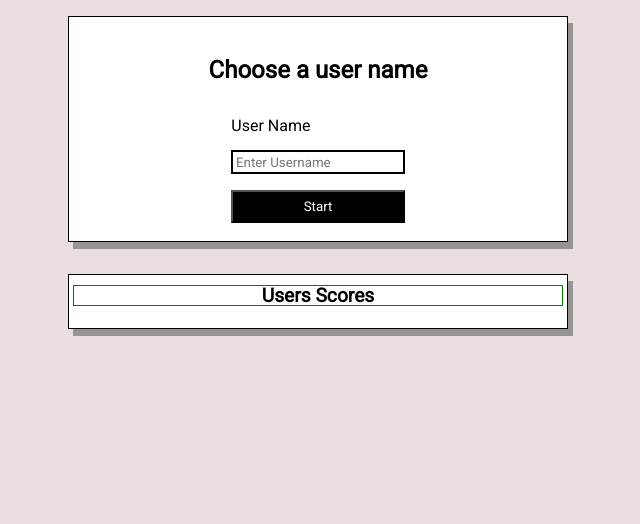
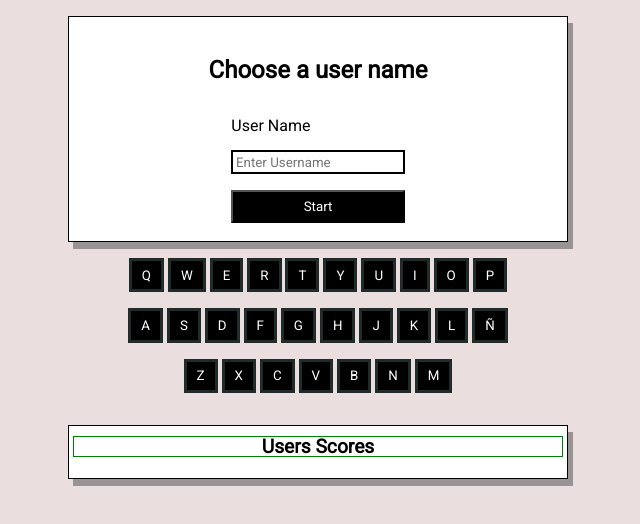
Before and after one commit to MiguelMayans/Hangman-Game, a plain HTML site: page index.html in a window 1280 px wide. Shown: the whole page, without its empty margins (322-962 px from the left). Drawn offline with Linux system fonts and the light colour scheme.

Commit message:
Added Keyboard

```diff
--- a/css/main.css
+++ b/css/main.css
@@ -53,7 +53,7 @@ RECORDATORIO: Versión oficial Iphone 12 (iOS 14) // 390px - 844px
   font-family: 'Roboto', sans-serif;
 }
 
-/* ------------------------ Body Section  ---------------------------- */
+/* ------------------------ Body Section: Fase 1  ---------------------------- */
 
 body {
   background-color: var(--backgroundwhite-clr);
@@ -107,6 +107,21 @@ body {
 
 }
 
+/* ------------------------ Body Section: Fase 2 ---------------------------- */
+.keyboard .row {
+  text-align: center;
+  margin: 1em auto
+}
+
+.keyboard input[type='button'] {
+  padding: 0.5em 0.75em;
+  gap: 1em;
+  border: 3px solid #202c2b;
+  background: black;
+  color: #fff;
+  text-transform: uppercase;
+}
+
 /* ------------------------ Main Section  ---------------------------- */
 
 main #aside_section {
--- a/index.html
+++ b/index.html
@@ -49,13 +49,51 @@ RECORDATORIO: Versión oficial Iphone 12 (iOS 14) // 390px - 844px
             </div>
 
             <div> <!-- FASE 2 -->
+                <section>
+                    <div class="keyboard">
+                        <div class="row">
+                            <input type="button" value="q">
+                            <input type="button" value="w">
+                            <input type="button" value="e">
+                            <input type="button" value="r">
+                            <input type="button" value="t">
+                            <input type="button" value="y">
+                            <input type="button" value="u">
+                            <input type="button" value="i">
+                            <input type="button" value="o">
+                            <input type="button" value="p">
+                        </div>
+                        <div class="row">
+                            <input type="button" value="a">
+                            <input type="button" value="s">
+                            <input type="button" value="d">
+                            <input type="button" value="f">
+                            <input type="button" value="g">
+                            <input type="button" value="h">
+                            <input type="button" value="j">
+                            <input type="button" value="k">
+                            <input type="button" value="l">
+                            <input type="button" value="ñ">
+                        </div>
+                        <div class="row">
+                            <input type="button" value="z">
+                            <input type="button" value="x">
+                            <input type="button" value="c">
+                            <input type="button" value="v">
+                            <input type="button" value="b">
+                            <input type="button" value="n">
+                            <input type="button" value="m">
+                        </div>
+                    </div>
 
             </div>
+        </section>
+        </div>
 
-            <aside id="aside_section">
-                <h4 class="aside_title">Users Scores</h4>
-                <ul class="aside_list" id="users_li"></ul>
-            </aside>
+        <aside id="aside_section">
+            <h4 class="aside_title">Users Scores</h4>
+            <ul class="aside_list" id="users_li"></ul>
+        </aside>
 
         </section>
     </main>
--- a/main.js
+++ b/main.js
@@ -16,6 +16,27 @@ let input = document.querySelector('.form__input');
 let userList = document.querySelector('#users_li');
 let homeContainer = document.querySelector('.form_container')
 
+
+// Adding keyboard //
+var alphabet = ['a', 'b', 'c', 'd', 'e', 'f', 'g', 'h',
+    'i', 'j', 'k', 'l', 'm', 'n', 'o', 'p', 'q', 'r', 's',
+    't', 'u', 'v', 'w', 'x', 'y', 'z'];
+
+// create alphabet ul
+var buttons = function () {
+    let myButtons = document.querySelector('.keyboard');
+    let letters = document.createElement('ul');
+
+    for (var i = 0; i < alphabet.length; i++) {
+        letters.id = 'alphabet';
+        list = document.createElement('li');
+        list.id = 'letter';
+        list.innerHTML = alphabet[i];
+        check();
+        myButtons.appendChild(letters);
+        letters.appendChild(list);
+    }
+}
 
 btn.addEventListener('click', addUserName);
 let myArray = []; /* Dentro de la array tienen que ir objetos */
```
Lines whose indentation alone changed are shown as unchanged.
